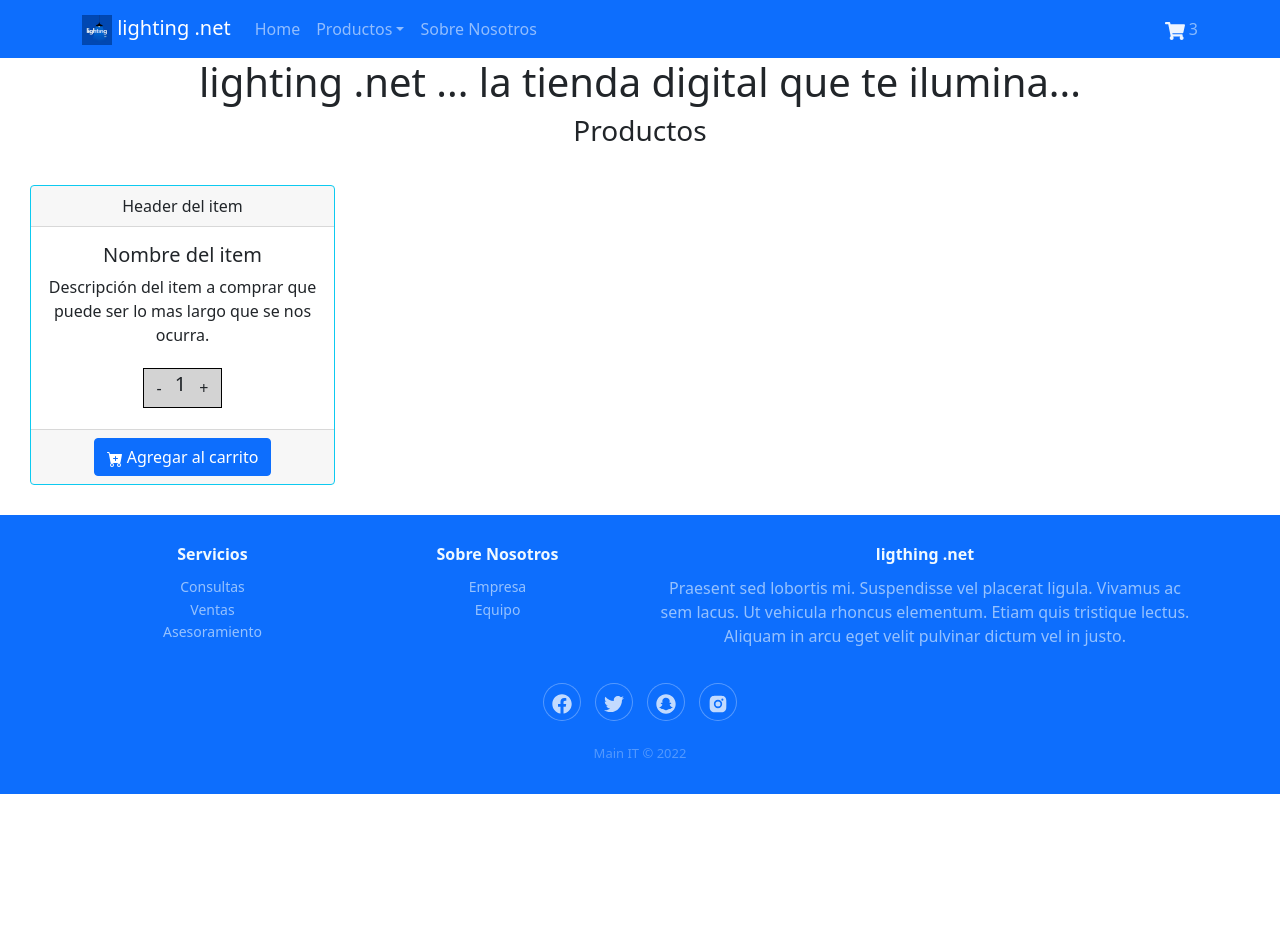
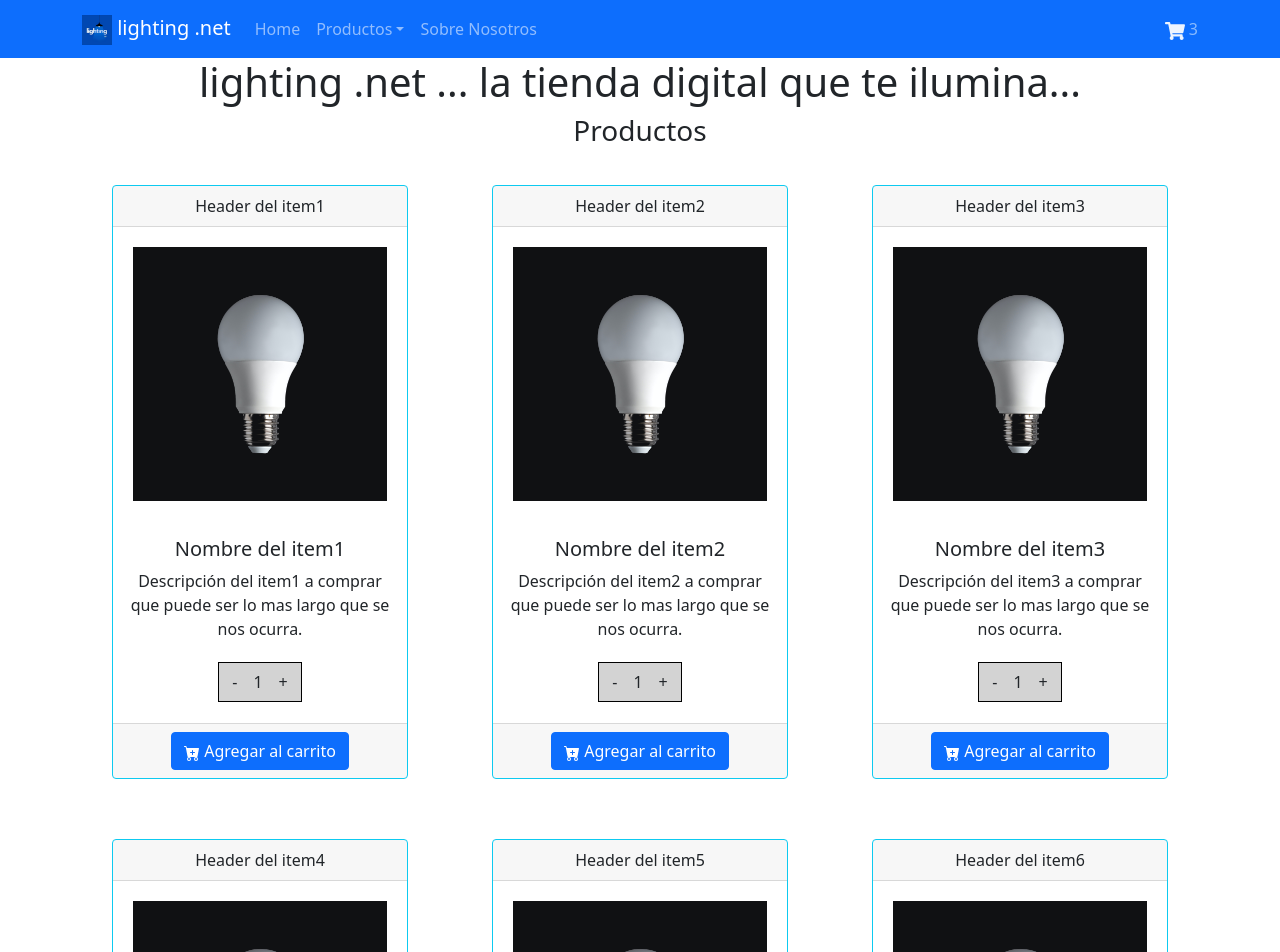
Before and after one commit to fmancevich/proyecto-final-react, a React (Create React App) app: page / in a window 1280 px wide. Shown: the top 952 px of the page. Before the commit the page ends 800 px from the top, so only its background shows below. Built offline with nearby package versions, Linux system fonts and the light colour scheme.

Commit message:
Se modificaron cards y lista de items Se modifico barra de contador, imagen

```diff
--- a/src/components/item/Item.jsx
+++ b/src/components/item/Item.jsx
@@ -3,22 +3,21 @@ import { Card, Button } from 'react-bootstrap';
 import { BsFillCartPlusFill } from 'react-icons/bs';
 import ItemCount from '../itemCount/ItemCount'
 
-const Item = () => {
+const Item = ({ header, nombre, descripcion }) => {
 
   const handleOnAdd = (cantidad) => {
     console.log(`${cantidad} items agregados al carrito`);
-  }
+  };
 
   return (
-    <div style={{ display: 'block', padding: 30, alignItems: 'center' }}>
-      <Card className="text-center w-25" border="info">
-        <Card.Header>Header del item</Card.Header>
+    <div style={{ display: "block", padding: 30, alignItems: "center" }}>
+      <Card className="text-center w-100" border="info">
+        <Card.Header>{header}</Card.Header>
+        <Card.Img variant="top" src="./led-bulb.jpg" style={{ padding: 20 }} />
         <Card.Body>
-          <Card.Title>Nombre del item</Card.Title>
-          <Card.Text>
-            Descripción del item a comprar que puede ser lo mas largo que se nos ocurra.
-          </Card.Text>
-          <ItemCount stock={10} initial={1} onAdd={handleOnAdd}/>
+          <Card.Title>{nombre}</Card.Title>
+          <Card.Text>{descripcion}</Card.Text>
+          <ItemCount stock={10} initial={1} onAdd={handleOnAdd} />
         </Card.Body>
         <Card.Footer className="text-muted">
           <Button variant="primary"><BsFillCartPlusFill /> Agregar al carrito</Button>
@@ -26,6 +25,6 @@ const Item = () => {
       </Card>
     </div>
   )
-}
+};
 
 export default Item;
--- a/src/components/itemCount/ItemCount.css
+++ b/src/components/itemCount/ItemCount.css
@@ -8,9 +8,16 @@
     display: flex;
     border: solid 1px black;
     background-color:lightgray;
-    justify-content: center;
     align-items: center;
-    margin: 5px;
+    margin: 5px auto;
+}
+
+.contador {
+    width: 15px;
+    font-weight: 500;
+    background-color:lightgray;
+    align-items: center;
+    margin: 5px auto;
 }
 
 .buttonSign:focus {
--- a/src/components/itemCount/ItemCount.jsx
+++ b/src/components/itemCount/ItemCount.jsx
@@ -5,31 +5,31 @@ import './ItemCount.css';
 
 const ItemCount = ({ stock = 1, initial = 1, onAdd }) => {
 
-  const [cantidad, setCantidad] = useState(initial)
+  const [cantidad, setCantidad] = useState(initial);
 
   const decrement = () => {
-    console.log('decremento...', cantidad);
+    // console.log('decremento...', cantidad);
     if (cantidad > 1) {
       setCantidad(cantidad - 1)
     }
-
-  }
+  };
 
   const increment = () => {
-    console.log('incremento...', cantidad);
+    // console.log('incremento...', cantidad);
     if (cantidad < stock)
     setCantidad(cantidad + 1)
-  }
+  };
 
   return (
     <div className='buttons'>
       <div className='buttonsQuantity'>
         <Button className='buttonSign' variant="text" onClick={decrement} > - </Button>
-        <h5>{cantidad}</h5>
+        {/* <h6>{cantidad}</h6> */}
+        <p className='contador'>{cantidad}</p>
         <Button className='buttonSign' variant="text" onClick={increment} > + </Button>
       </div>
     </div>
   )
-}
+};
 
-export default ItemCount
+export default ItemCount;
--- a/src/components/itemList/ItemList.jsx
+++ b/src/components/itemList/ItemList.jsx
@@ -1,14 +1,42 @@
 import React from 'react';
 import Item from '../item/Item';
+import { Container, Row, Col } from 'react-bootstrap';
 
 const ItemList = (props) => {
   return (
     <div>
       <h1>{props.texto}</h1>
       <h3 className='subtitulo'>Productos</h3>
-      <Item />
+      <Container>
+        <Row>
+          <Col lg={4} sm={6} xs={12} >
+            <Item header="Header del item1" nombre="Nombre del item1"
+                  descripcion="Descripción del item1 a comprar que puede ser lo mas largo que se nos ocurra." />
+          </Col>
+          <Col lg={4} sm={6} xs={12} >
+            <Item header="Header del item2" nombre="Nombre del item2"
+                  descripcion="Descripción del item2 a comprar que puede ser lo mas largo que se nos ocurra." />
+          </Col>
+          <Col lg={4} sm={6} xs={12} >
+            <Item header="Header del item3" nombre="Nombre del item3"
+                  descripcion="Descripción del item3 a comprar que puede ser lo mas largo que se nos ocurra." />
+          </Col>
+          <Col lg={4} sm={6} xs={12} >
+            <Item header="Header del item4" nombre="Nombre del item4"
+                  descripcion="Descripción del item4 a comprar que puede ser lo mas largo que se nos ocurra." />
+          </Col>
+          <Col lg={4} sm={6} xs={12} >
+            <Item header="Header del item5" nombre="Nombre del item5"
+                  descripcion="Descripción del item5 a comprar que puede ser lo mas largo que se nos ocurra." />
+          </Col>
+          <Col lg={4} sm={6} xs={12} >
+            <Item header="Header del item6" nombre="Nombre del item6"
+                  descripcion="Descripción del item6 a comprar que puede ser lo mas largo que se nos ocurra." />
+          </Col>
+        </Row>
+      </Container>
     </div>
   )
-}
+};
 
 export default ItemList;
--- a/src/components/main/Main.jsx
+++ b/src/components/main/Main.jsx
@@ -7,6 +7,6 @@ const Main = () => {
         <ItemList texto="lighting .net ... la tienda digital que te ilumina..." />
     </div>
   )
-}
+};
 
 export default Main;
--- a/src/components/navBar/NavBar.jsx
+++ b/src/components/navBar/NavBar.jsx
@@ -5,11 +5,10 @@ import CartWidget from '../cartWidget/CartWidget';
 const NavBar = () => {
   return (
     <div>
-        {/* <Navbar bg="light" expand="lg"> */}
         <Navbar bg="primary" variant="dark" expand="lg">
             <Container>
                 <Navbar.Brand href="#home">
-                    <img alt="" src="/logo.png" width="30" height="30"
+                    <img alt="" src="./logo.png" width="30" height="30"
                          className="d-inline-block align-center" />
                     {' '}lighting .net
                 </Navbar.Brand>
```
Also changed, not shown: public/led-bulb.jpg (added).
